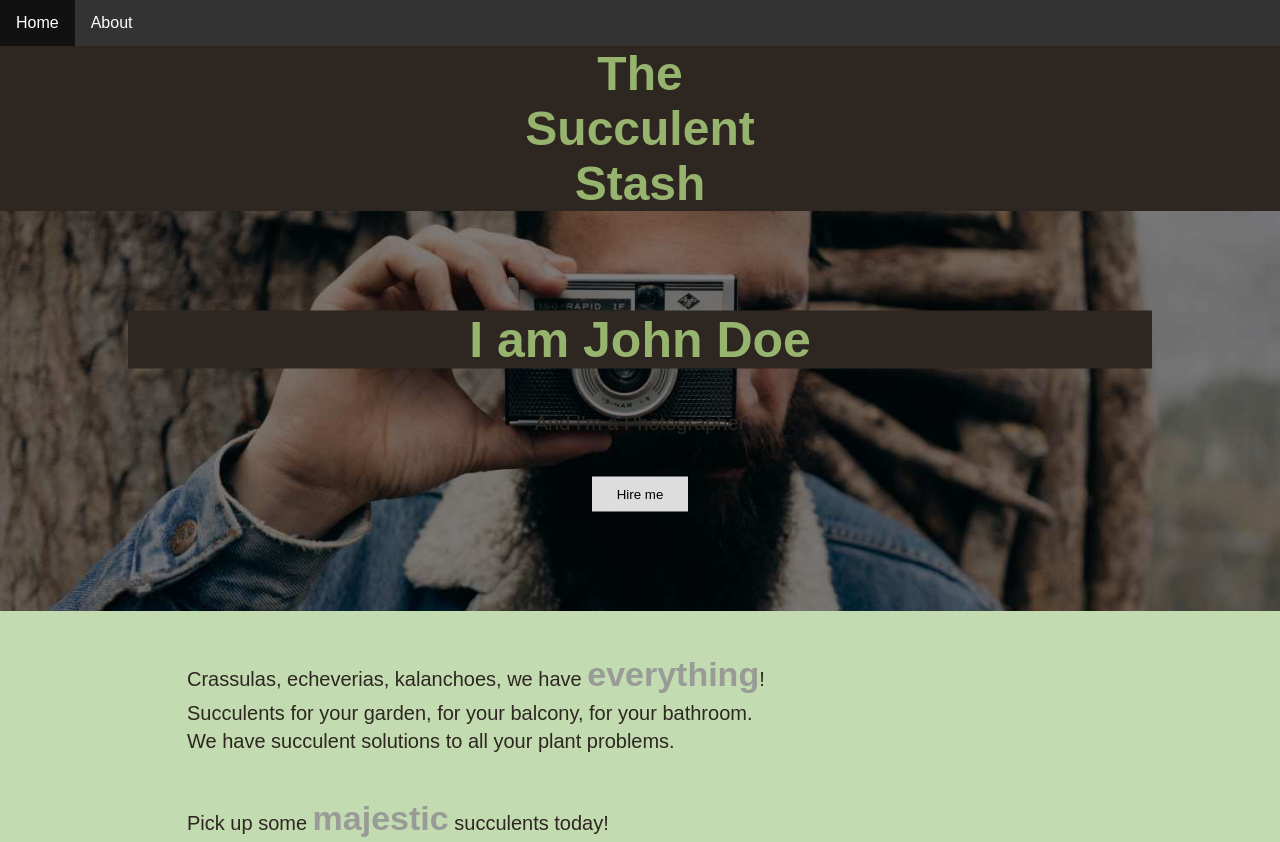
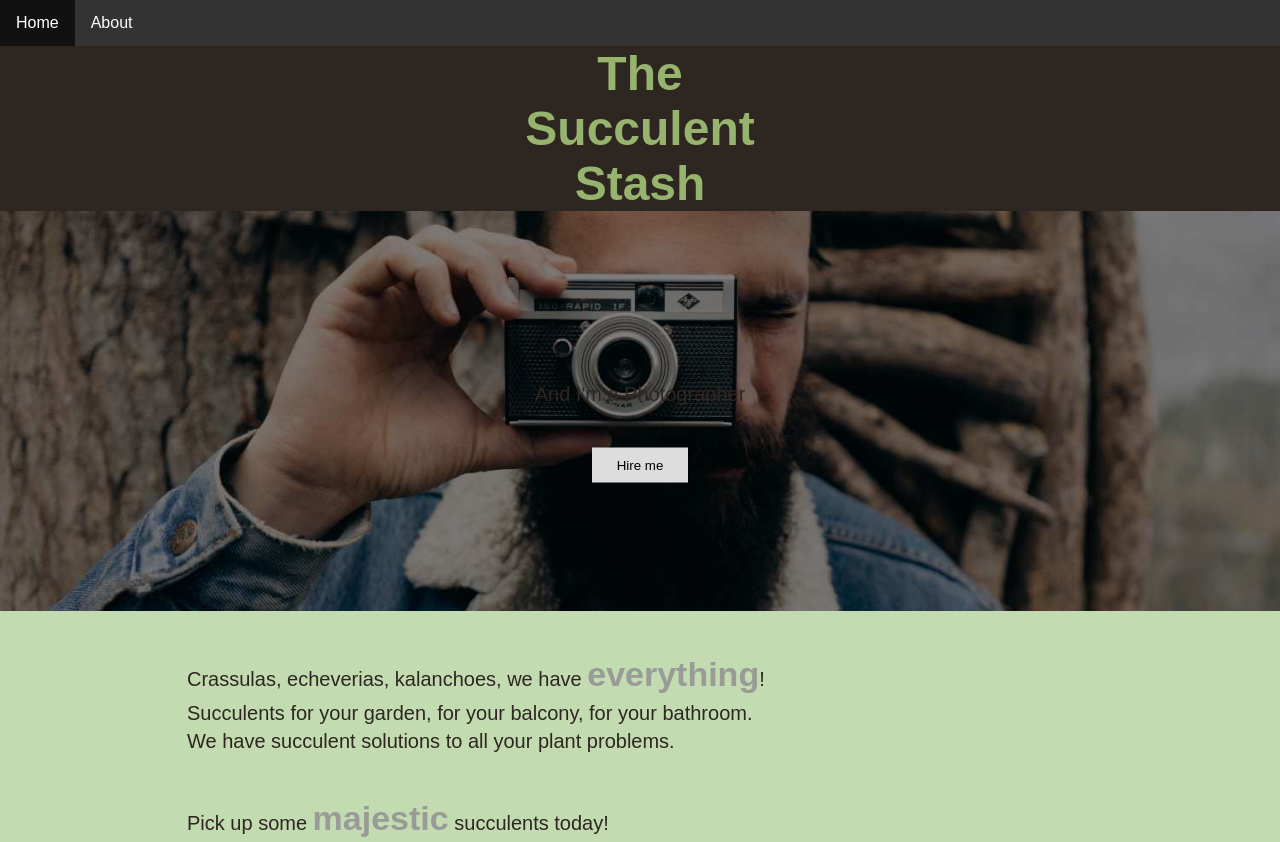
Before and after one commit to linky778/website, a plain HTML site: page index.html in a window 1280 px wide. Drawn offline with Linux system fonts and the light colour scheme.

Commit message:
heading gone.

```diff
--- a/index.html
+++ b/index.html
@@ -20,7 +20,7 @@
   </h1>
   <div class="hero-image">
     <div class="hero-text">
-      <h1 style="font-size:50px">I am John Doe</h1>
+
       <p>And I'm a Photographer</p>
       <button>Hire me</button>
     </div>
```
